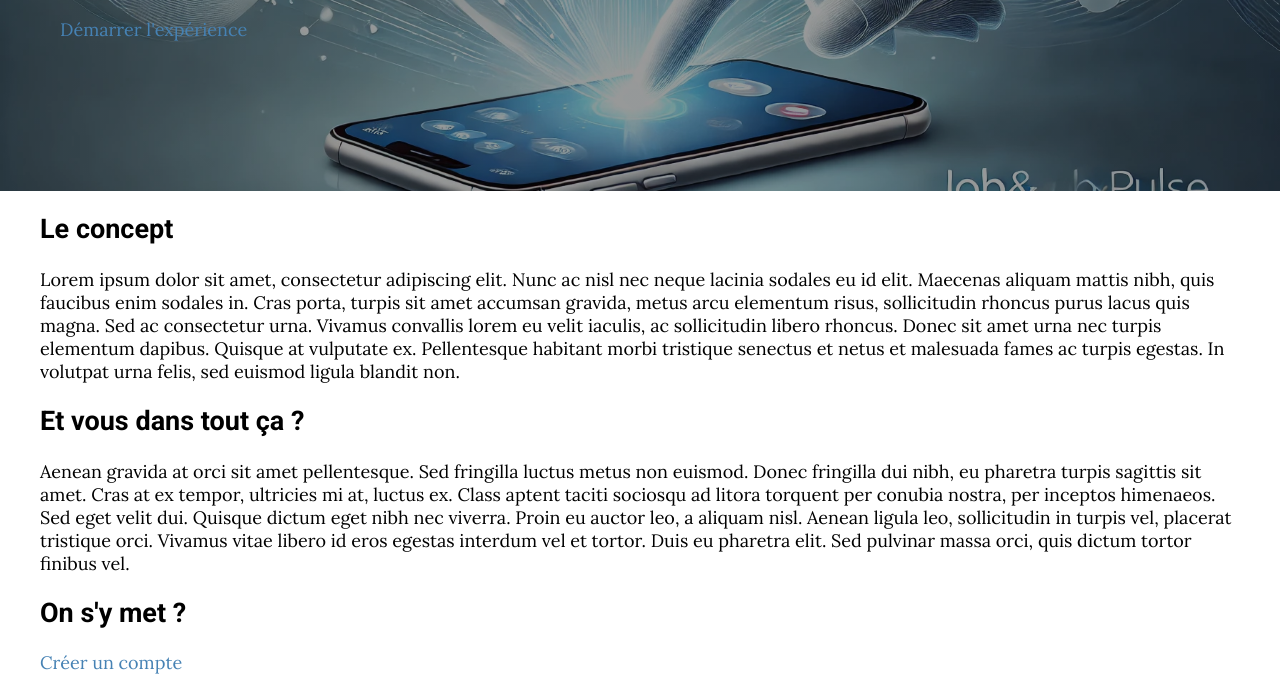
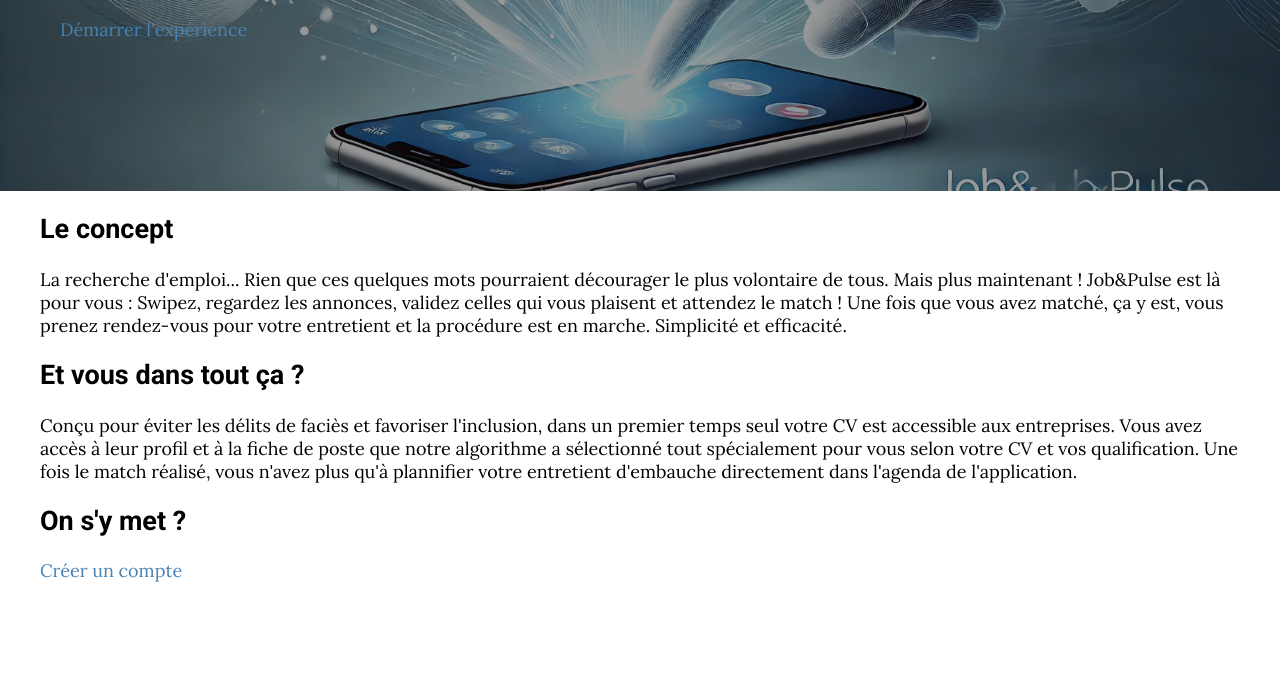
Before and after one commit to sarahbenita/J-P, a plain HTML site: page index.html in a window 1280 px wide. Shown: the part 332-1006 px from the top of the page. After the commit the page ends 914 px from the top, so only its background shows below. Drawn offline with Linux system fonts and the light colour scheme.

Commit message:
Ajout de texte vrai dans les parties "Le concept" et "Et vous dans tout ça?"

```diff
--- a/css/components/banner.css
+++ b/css/components/banner.css
@@ -1,5 +1,5 @@
 .banner {
-  background-image: linear-gradient(-225deg, rgba(0, 0, 0, 0.4), rgba(0, 0, 0, 0.4)) , url(../../images/background-2.webp);
+  background-image: linear-gradient(-225deg, rgba(0, 0, 0, 0.4), rgba(0, 0, 0, 0.4)), url(../../images/background-2.webp);
   background-size: cover;
   background-position: center;
   padding: 150px 0px;
--- a/index.html
+++ b/index.html
@@ -15,10 +15,14 @@
 		</div>
 		<div style="padding-left: 40px;padding-right: 40px;">
 			<h2>Le concept</h2>
-			<p> Lorem ipsum dolor sit amet, consectetur adipiscing elit. Nunc ac nisl nec neque lacinia sodales eu id elit. Maecenas aliquam mattis nibh, quis faucibus enim sodales in. Cras porta, turpis sit amet accumsan gravida, metus arcu elementum risus, sollicitudin rhoncus purus lacus quis magna. Sed ac consectetur urna. Vivamus convallis lorem eu velit iaculis, ac sollicitudin libero rhoncus. Donec sit amet urna nec turpis elementum dapibus. Quisque at vulputate ex. Pellentesque habitant morbi tristique senectus et netus et malesuada fames ac turpis egestas. In volutpat urna felis, sed euismod ligula blandit non.
+			<p> La recherche d'emploi... Rien que ces quelques mots pourraient décourager le plus volontaire de tous. Mais plus maintenant !
+				Job&Pulse est là pour vous : Swipez, regardez les annonces, validez celles qui vous plaisent et attendez le match !
+				Une fois que vous avez matché, ça y est, vous prenez rendez-vous pour votre entretient et la procédure est en marche.
+				Simplicité et efficacité.
 			</p>
 			<h2>Et vous dans tout ça ?</h2>
-			<p> Aenean gravida at orci sit amet pellentesque. Sed fringilla luctus metus non euismod. Donec fringilla dui nibh, eu pharetra turpis sagittis sit amet. Cras at ex tempor, ultricies mi at, luctus ex. Class aptent taciti sociosqu ad litora torquent per conubia nostra, per inceptos himenaeos. Sed eget velit dui. Quisque dictum eget nibh nec viverra. Proin eu auctor leo, a aliquam nisl. Aenean ligula leo, sollicitudin in turpis vel, placerat tristique orci. Vivamus vitae libero id eros egestas interdum vel et tortor. Duis eu pharetra elit. Sed pulvinar massa orci, quis dictum tortor finibus vel.
+			<p> Conçu pour éviter les délits de faciès et favoriser l'inclusion, dans un premier temps seul votre CV est accessible aux entreprises. Vous avez accès à leur profil et à la fiche de poste que notre algorithme a sélectionné tout spécialement pour vous selon votre CV et vos qualification.
+				Une fois le match réalisé, vous n'avez plus qu'à plannifier votre entretient d'embauche directement dans l'agenda de l'application.
 			</p>
 			<h2>On s'y met ?</h2>
 			<a href="#" class="button-blue">Créer un compte</a>
```
